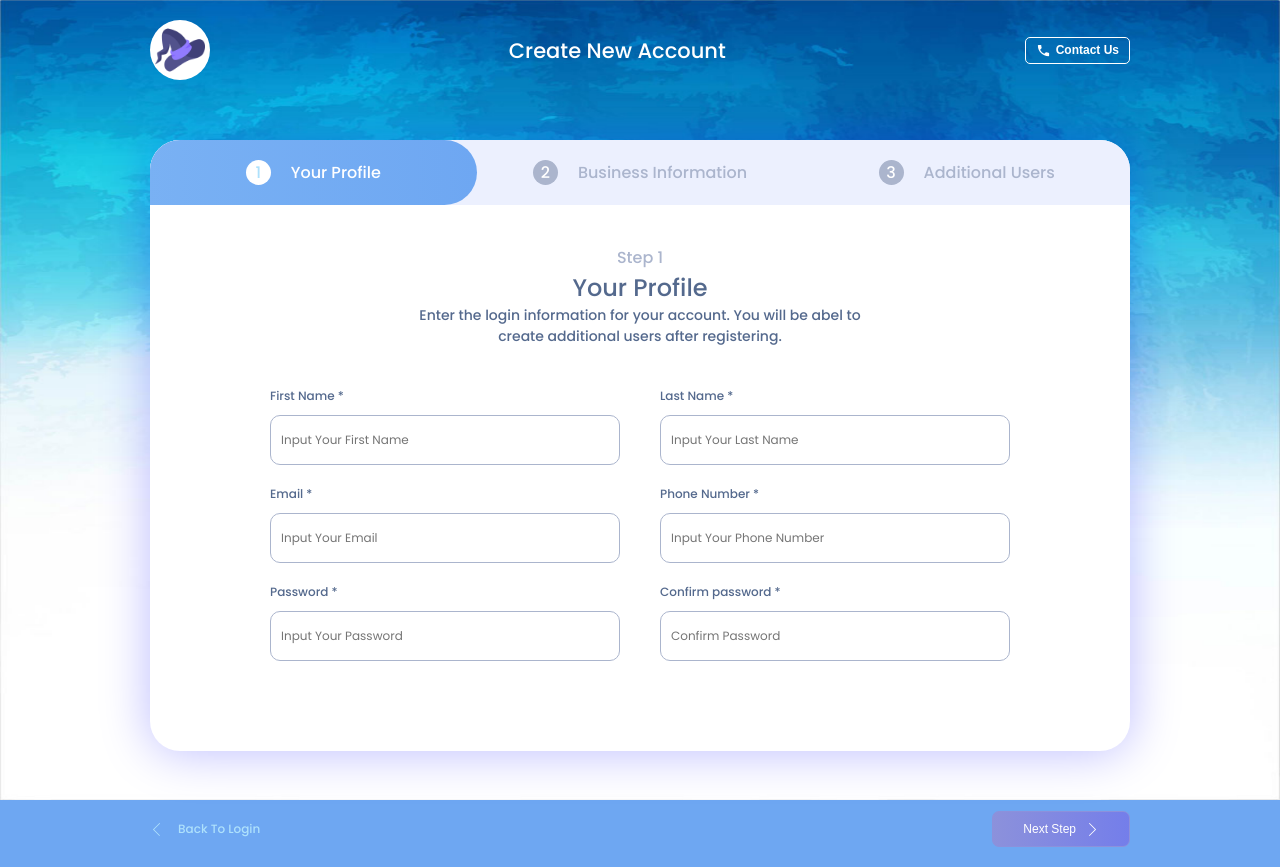
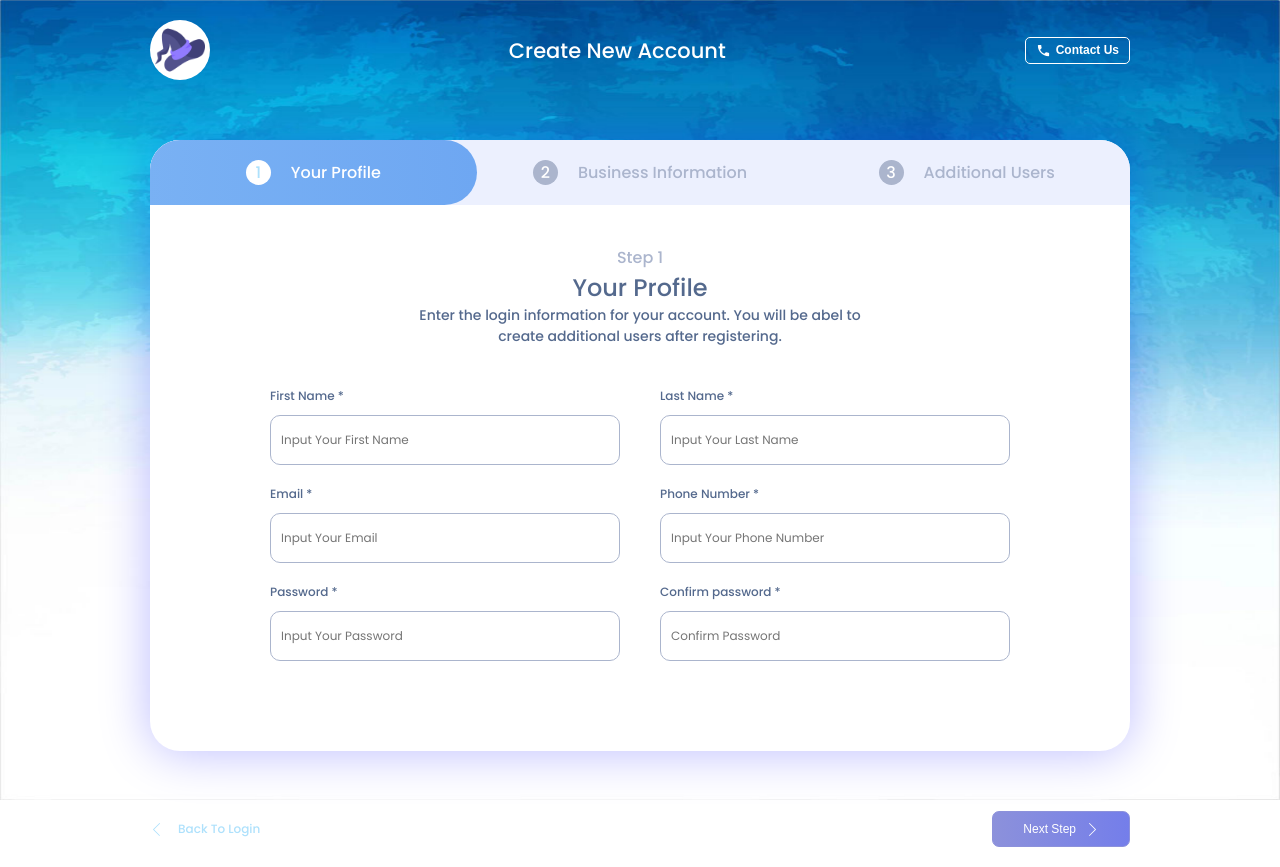
Before and after one commit to the-prince237/task-2-registration-wizard, a React (Create React App) app: page / in a window 1280 px wide. Built offline with nearby package versions, Linux system fonts and the light colour scheme.

Commit message:
removing bg to app container

```diff
--- a/src/App.css
+++ b/src/App.css
@@ -4,7 +4,6 @@
   overflow-x: hidden;
   margin: auto;
   text-align: center;
-  background-color: var(--color-primary);
   color: white;
 }
 
```
